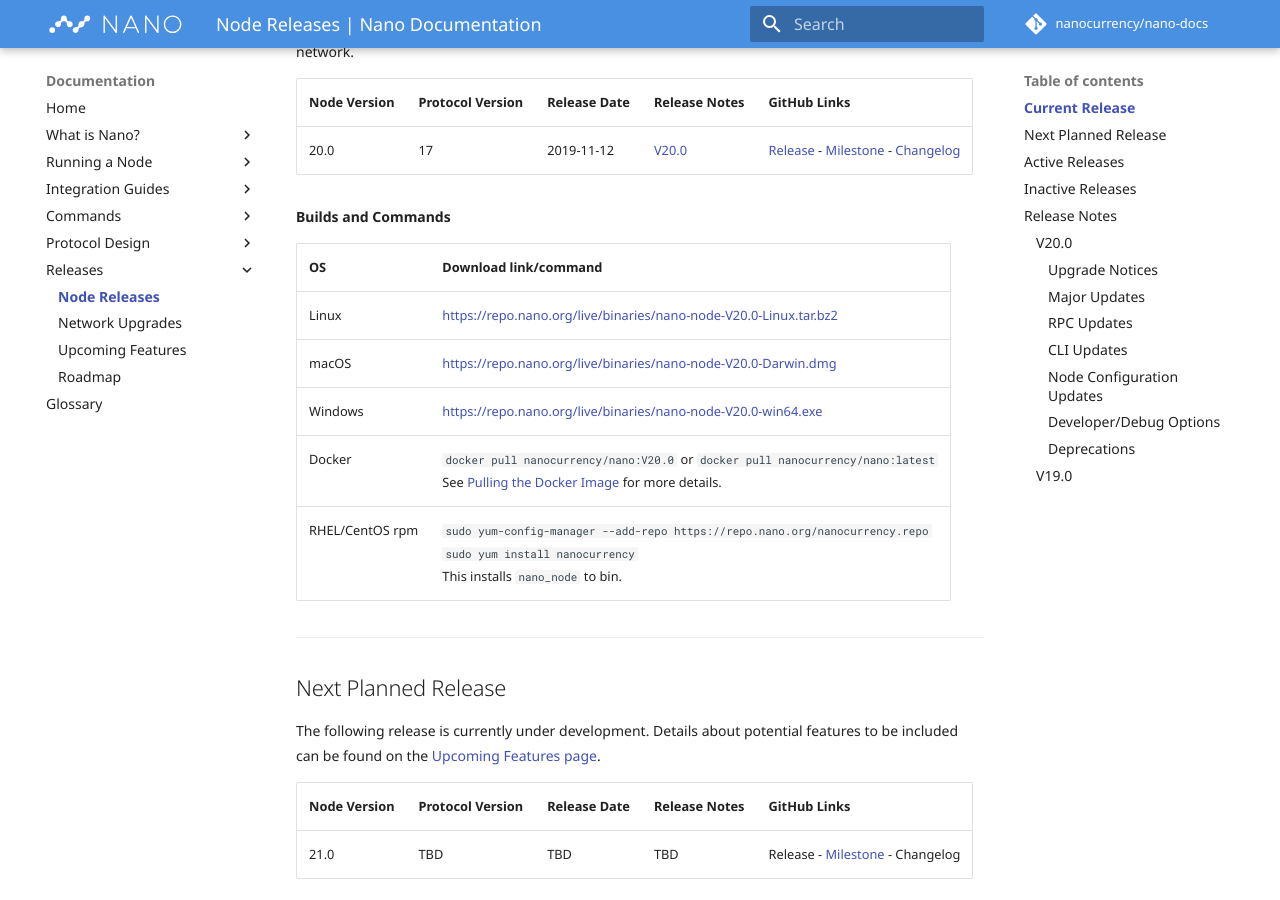
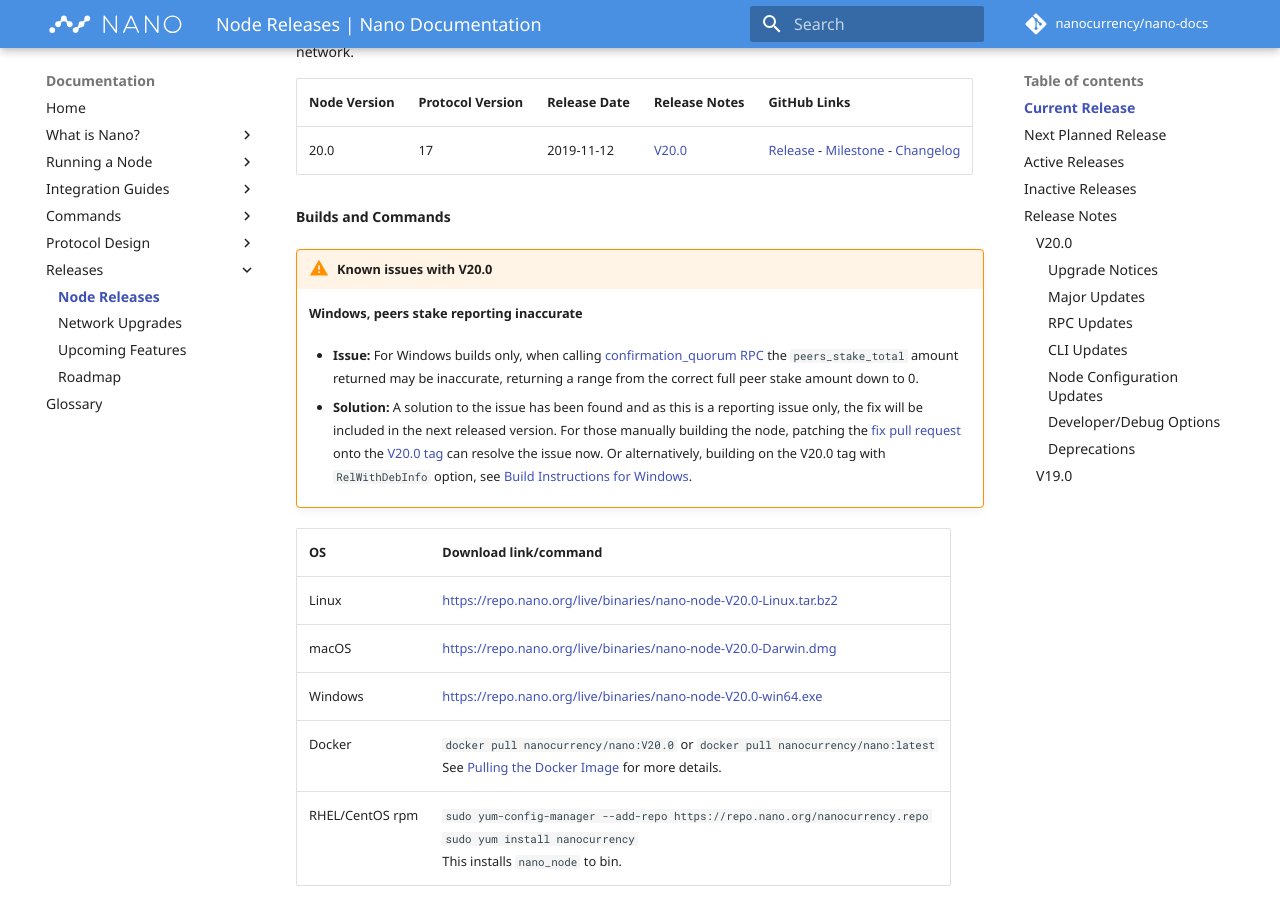
Before and after one commit to nanocurrency/nano-docs, an MkDocs documentation site: the page built from docs/releases/node-releases.md, in a window 1280 px wide and 900 px high, scrolled down 361 px. Built offline with MkDocs 1.6.1 and Material for MkDocs 9.7.7, drawn with Linux system fonts in a browser that asks for light colours; comment, search, counter and statistics services are not loaded.

Commit message:
Add known V20 issue with peer stake jumping (#178)
* Add known V20 issue with peer stake jumping

* Add building with RelWithDebInfo option

```diff
--- a/docs/releases/node-releases.md
+++ b/docs/releases/node-releases.md
@@ -13,6 +13,8 @@
 | 20.0         | 17               | 2019-11-12          | [V20.0](/releases/node-releases/#v200) | [Release](https://github.com/nanocurrency/nano-node/releases/tag/V20.0) - [Milestone](https://github.com/nanocurrency/nano-node/milestone/10) - [Changelog](https://github.com/nanocurrency/nano-node/compare/V19.0...V20.0) |
 
 **Builds and Commands**
+
+--8<-- "known-issues-v20.md"
 
 --8<-- "current-release-build-links.md"
 
--- a/docs/snippets/known-issues-v20.md
+++ b/docs/snippets/known-issues-v20.md
@@ -1,7 +1,7 @@
 !!! warning "Known issues with V20.0"
 
-    **Windows missing `zlib1.dll`**
+    **Windows, peers stake reporting inaccurate**
 
-    * **Issue:** The following error can be seen when attempting to run a full node on Windows: "The code execution cannot proceed because zlib1.dll was not found.". This is due to a missing file with the generated Windows binary.
+    * **Issue:** For Windows builds only, when calling [confirmation_quorum RPC](/commands/rpc-protocol/#confirmation_quorum) the `peers_stake_total` amount returned may be inaccurate, returning a range from the correct full peer stake amount down to 0.
 
-    * **Solution:** If you see this error, download `zlib1.dll` from [https://github.com/nanocurrency/nano-node/releases/download/V20.0/zlib1.dll](https://github.com/nanocurrency/nano-node/releases/download/V20.0/zlib1.dll) and add it to your install folder. The node should run properly after that. If you continue to have issues, join the [Discord](https://chat.nano.org) or [Node and Representative Management area of our forum](https://forum.nano.org/c/node-and-rep) for assistance.
+    * **Solution:** A solution to the issue has been found and as this is a reporting issue only, the fix will be included in the next released version. For those manually building the node, patching the [fix pull request](https://github.com/nanocurrency/nano-node/pull/2405) onto the [V20.0 tag](https://github.com/nanocurrency/nano-node/tree/V20.0) can resolve the issue now. Or alternatively, building on the V20.0 tag with `RelWithDebInfo` option, see [Build Instructions for Windows](/integration-guides/build-options/#setup).
```
